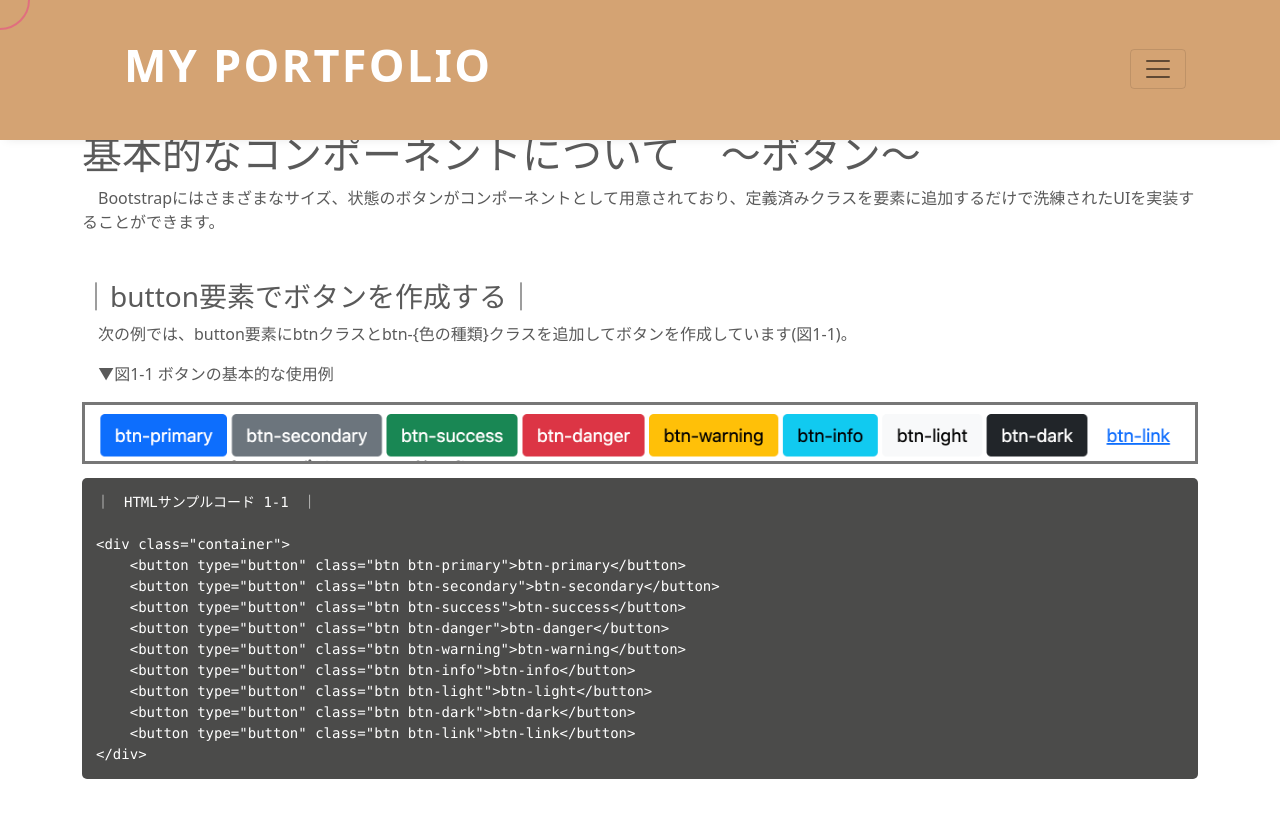
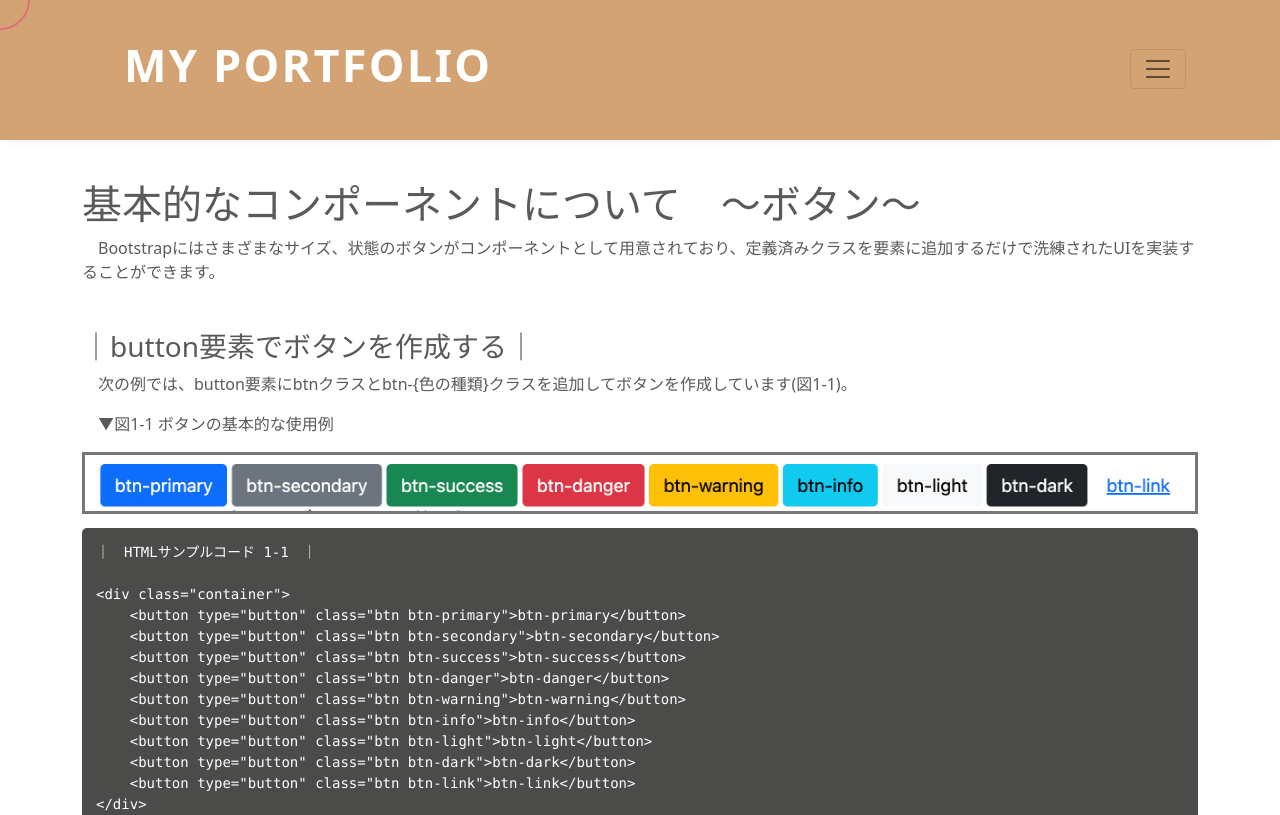
Before and after one commit to yuto0914/MyPortfolio, a plain HTML site: page work folder /button sample code/index.html in a window 1280 px wide. Shown: the top 815 px of the page. Drawn offline with nearby package versions, Linux system fonts and the light colour scheme.

Commit message:
Add files via upload

```diff
--- a/work folder /button sample code/style.css
+++ b/work folder /button sample code/style.css
@@ -115,7 +115,7 @@ pre {
 /*--------------------------------------------------------------------------------------------------------------------*/
 /* 基本設定コード */
 .wrapper {
-    padding-top: 130px;
+    padding-top: 180px;
 }
 
 /*--------------------------------------------------------------------------------------------------------------------*/
```
